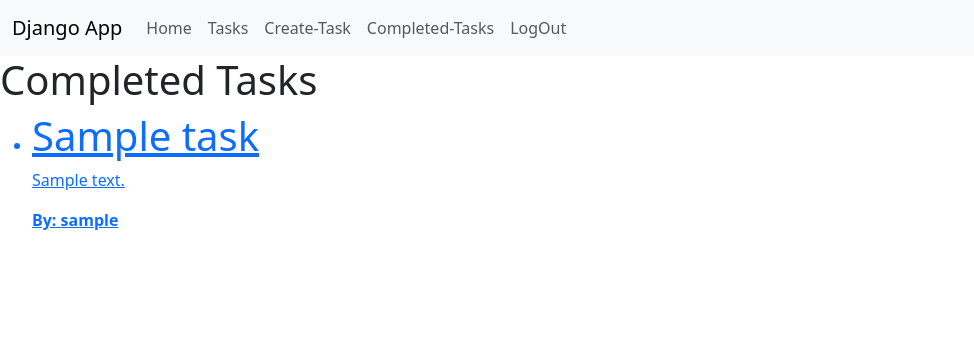
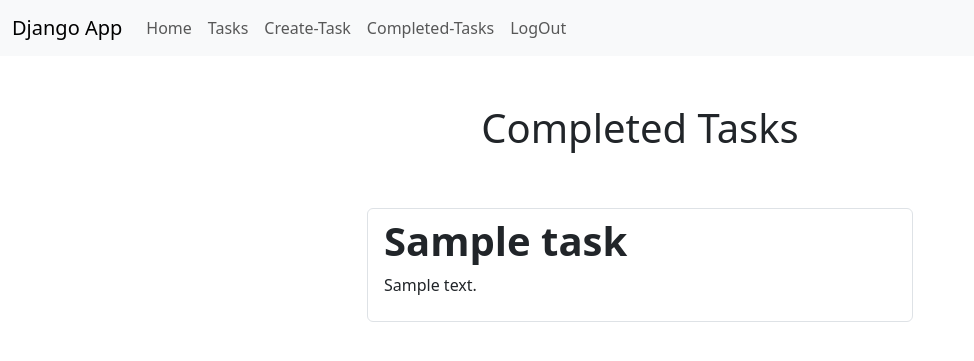
Before and after one commit to joelcm20/django-crud-auth, a Django app: page /tasks/completed in a window 1280 px wide. Shown: the top 361 px of the page, without its empty margins (0-974 px from the left). Run offline with Django 4.2, Linux system fonts and the light colour scheme; a user stored in the database is signed in; tables that the repository leaves empty hold one stand-in row (values such as "Sample post").

Commit message:
tasks y completed_tasks: estilos agregados

```diff
--- a/tasks/templates/completed_tasks.html
+++ b/tasks/templates/completed_tasks.html
@@ -1,21 +1,27 @@
 {% extends "base.html" %} {% block content %}
 
-<h1>Completed Tasks</h1>
-
+<main class="container">
+  <div class="row">
+    <div class="col-md-6 offset-3">
       {% if tasks %}
-<ul>
+      <h1 class="text-center display-6 py-5">Completed Tasks</h1>
+      <ul class="list-group">
         {% for task in tasks %}
-  <a href="{% url 'get-task' task.id %}">
-    <li>
-      <h1>{{task.title}}</h1>
+        <a class="list-group-item">
+          {% if task.important %}
+          <p class="h1 display-6 fw-bold">{{task.title}}</p>
+          {% else %}
+          <p class="h1 display-6">{{task.title}}</p>
+          {% endif %}
           <p>{{task.description}}</p>
-      <strong>By: {{task.user.username}}</strong>
-    </li>
         </a>
         {%endfor%}
       </ul>
       {% else %}
       <p>No completed tasks yet.</p>
       {% endif %}
+    </div>
+  </div>
+</main>
 
 {% endblock %}
```
Also changed, not shown: tasks/templates/tasks.html (+16 -7 lines). Lines whose indentation alone changed are shown as unchanged.
